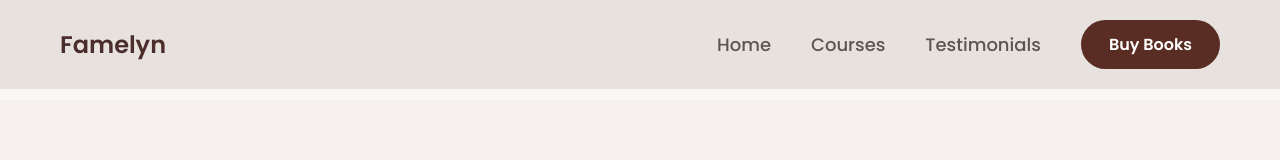
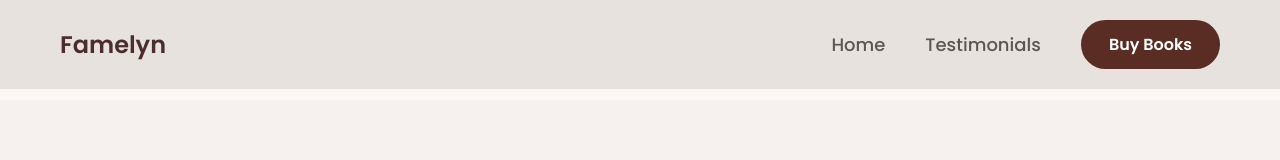
Before and after one commit to madhu-famelyn/famelyn-app, a React (Create React App) app in the folder famelyn/: page / in a window 1280 px wide. Shown: the top 160 px of the page. Built offline with nearby package versions, Linux system fonts and the light colour scheme.

Commit message:
removed corses

```diff
--- a/famelyn/src/Page/Header/Header.js
+++ b/famelyn/src/Page/Header/Header.js
@@ -38,7 +38,7 @@ const Header = () => {
           {/* Desktop Navigation */}
           <nav className="nav">
             <Link to="/" className="nav-link">Home</Link>
-            <Link to="/course" className="nav-link">Courses</Link>
+            {/* <Link to="/course" className="nav-link">Courses</Link> */}
 
             <button
               className="nav-link testimonials-btn"
```
